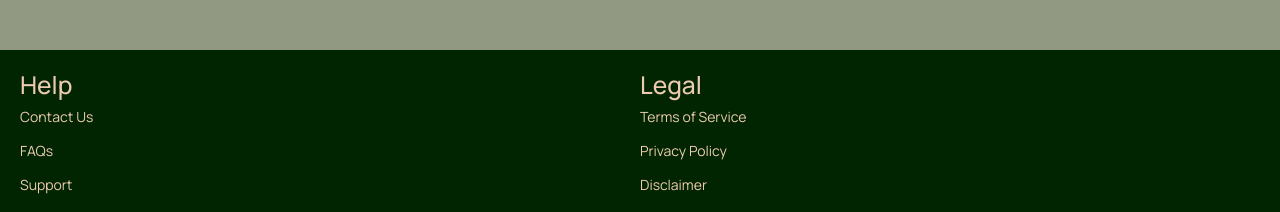
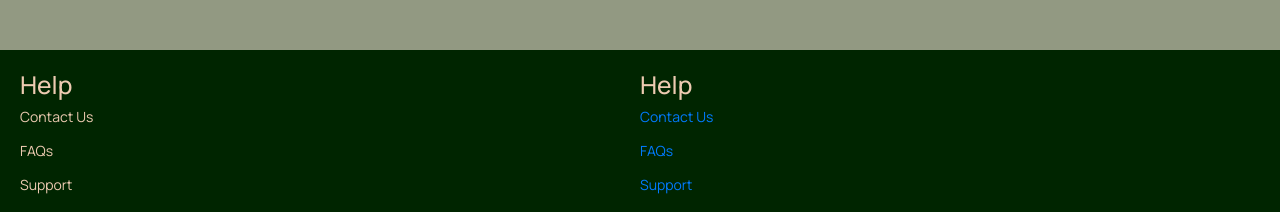
Before and after one commit to dylanobrien02/biopharmasciencesetuwaterford.github.io, a plain HTML site: page waterford.html in a window 1280 px wide. Shown: the part 10749-10961 px from the top of the page. Drawn offline with nearby package versions, Linux system fonts and the light colour scheme.

Commit message:
Update waterford.html

```diff
--- a/waterford.html
+++ b/waterford.html
@@ -523,10 +523,10 @@ body {
       <p>Support</p>
     </div>
     <div class="footer-section">
-      <h3>Legal</h3>
-      <p>Terms of Service</p>
-      <p>Privacy Policy</p>
-      <p>Disclaimer</p>
+     <h3>Help</h3>
+        <p><a href="mailto:20094139@mail.wit.ie">Contact Us</a></p>
+        <p><a href="https://www.wit.ie/current_students/study_supports/wit_computer_services/computerservices_faqs/">FAQs</a></p>
+        <p><a href="https://www.wit.ie/current_students/student_life_and_learning/general_student_support">Support</a></p>
     </div>
 
   </div>
```
